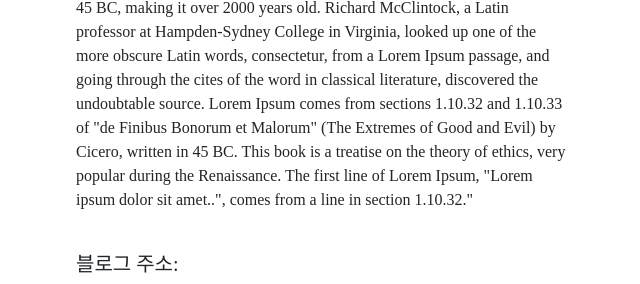
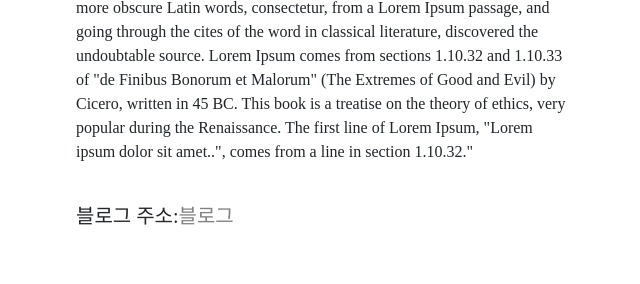
Before and after one commit to jungeun5-choi/Introduce-my-team-CLOVER, a Flask app: page /member in a window 1280 px wide. Shown: the part 976-1260 px from the top of the page, without its empty margins (74-714 px from the left). After the commit the page ends 1201 px from the top, so only its background shows below. Run offline with Flask 3, Linux system fonts and the light colour scheme; some web fonts are replaced.

Commit message:
블로그 주소에 링크 걸어둠
블로그 주소 부분에 링크를 걸어서 클릭하면 이동할 수 있도록 해두었습니다.

```diff
--- a/intro/templates/member.html
+++ b/intro/templates/member.html
@@ -82,6 +82,9 @@
       .member > .mystyle {
         margin-top: 50px;
       }
+      .member > h5 > span {
+        color: grey;
+      }
       .mypost {
         width: 95%;
         max-width: 500px;
@@ -120,6 +123,9 @@
               $("#member_selfintro").text(rows["selfintro"]);
               $("#member_mystyle").text(rows["mystyle"]);
               $("#member_blog").text(rows["blog"]);
+              $("#member_bloglink").click(function () {
+                $(location).attr("href", rows["blog"]);
+              });
               $("#member_image").attr("src", rows["image"]);
             }
           });
@@ -161,7 +167,7 @@
             <img
               id="member_image"
               src="https://www.adobe.com/content/dam/cc/us/en/creative-cloud/photography/discover/landscape-photography/CODERED_B1_landscape_P2d_714x348.jpg.img.jpg"
-              style="width: 700px; height: 450px"
+              style="width: 600px; height: 450px"
             />
           </div>
           <div class="member">
@@ -203,7 +209,9 @@
               </p>
             </div>
             <h5 style="margin-top: 40px">
-              블로그 주소:<span id="member_blog"></span>
+              블로그 주소:<span id="member_bloglink"
+                ><span id="member_blog">블로그</span></span
+              >
             </h5>
           </div>
         </div>
```
